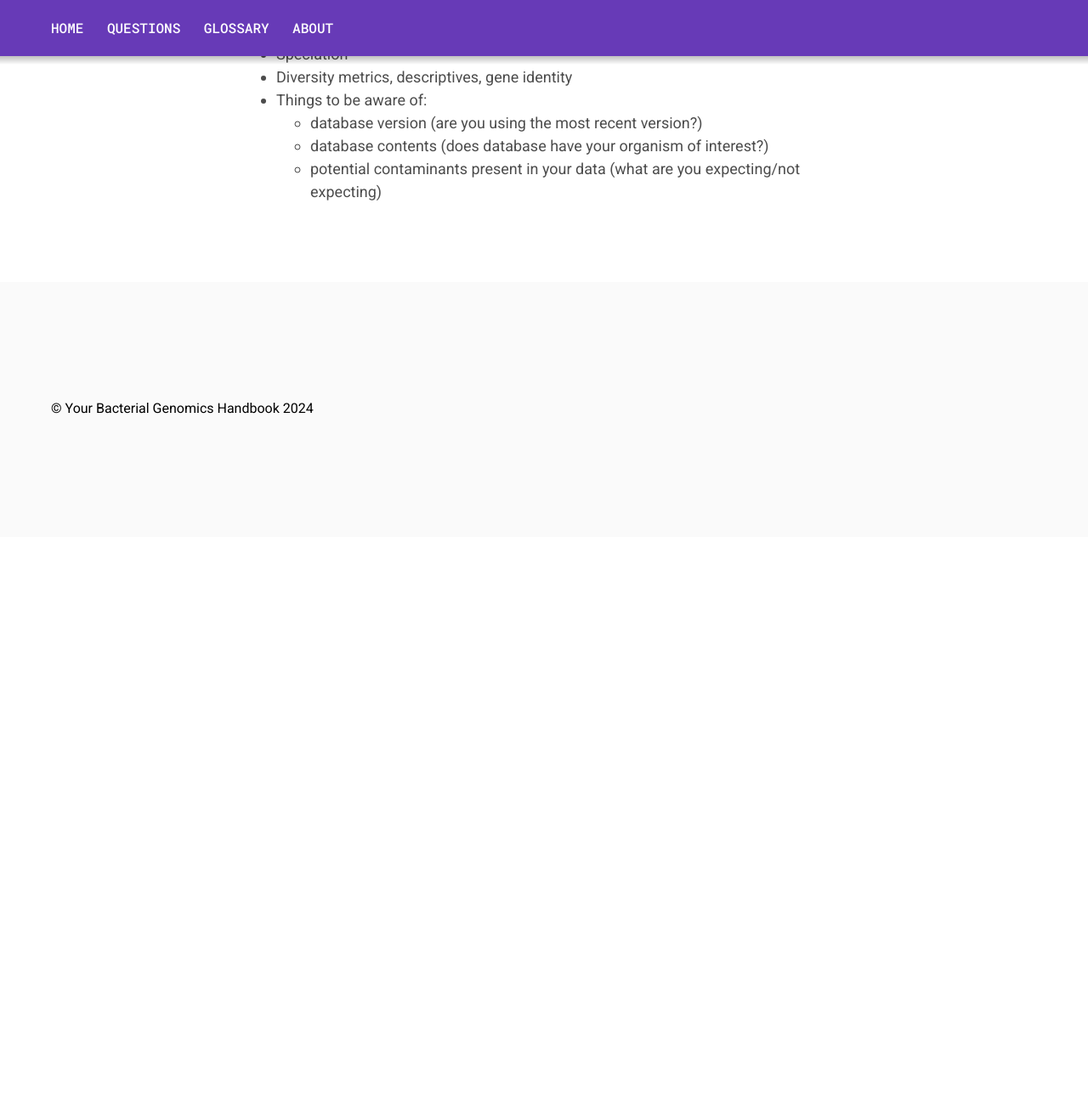
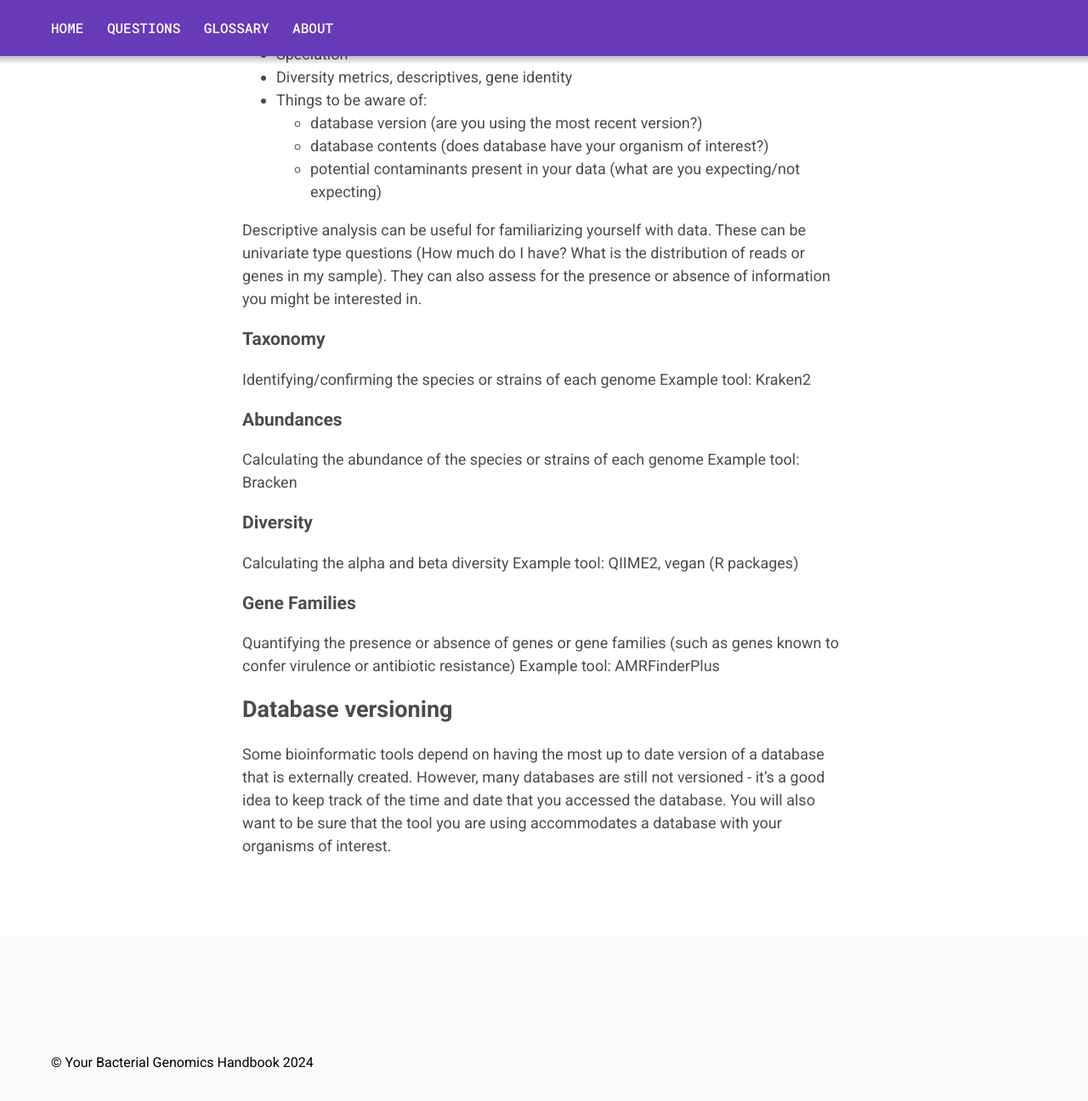
Before and after one commit to microbio-hackathon-2024/bacterial-genomics-handbook, a Jekyll site: the page built from _questions/04-describe-data.md, in a window 1280 px wide and 1400 px high, scrolled down 361 px. Shown: the top 1296 px of the window at 85% size. Built offline with Jekyll 4.4.1, drawn with Linux system fonts in a browser that asks for light colours; before the commit the page ends 993 px from its top, so only the background shows below that.

Commit message:
Update content in questions 4 and 6

```diff
--- a/_config.yml
+++ b/_config.yml
@@ -39,6 +39,8 @@ collections:
     output: true
   glossary:
     output: true
+  methods:
+    output: true
 
 # Exclude from processing.
 # The following items will not be processed, by default. Create a custom list
--- a/_questions/04-describe-data.md
+++ b/_questions/04-describe-data.md
@@ -11,3 +11,29 @@ step: analysis
     - database version (are you using the most recent version?)
     - database contents (does database have your organism of interest?)
     - potential contaminants present in your data (what are you expecting/not expecting)
+
+Descriptive analysis can be useful for familiarizing yourself with data. These can be univariate type questions (How much do I have? What is the distribution of reads or genes in my sample). They can also assess for the presence or absence of information you might be interested in.
+
+### Taxonomy
+
+Identifying/confirming the species or strains of each genome
+Example tool: Kraken2
+
+### Abundances
+
+Calculating the abundance of the species or strains of each genome
+Example tool: Bracken
+
+### Diversity
+
+Calculating the alpha and beta diversity
+Example tool: QIIME2, vegan (R packages)
+
+### Gene Families
+Quantifying the presence or absence of genes or gene families (such as genes known to confer virulence or antibiotic resistance)
+Example tool: AMRFinderPlus
+
+
+## Database versioning
+
+Some bioinformatic tools depend on having the most up to date version of a database that is externally created. However, many databases are still not versioned - it’s a good idea to keep track of the time and date that you accessed the database. You will also want to be sure that the tool you are using accommodates a database with your organisms of interest.
```
Also changed, not shown: _questions/06-computation-requirements.md (+19 -3 lines).
